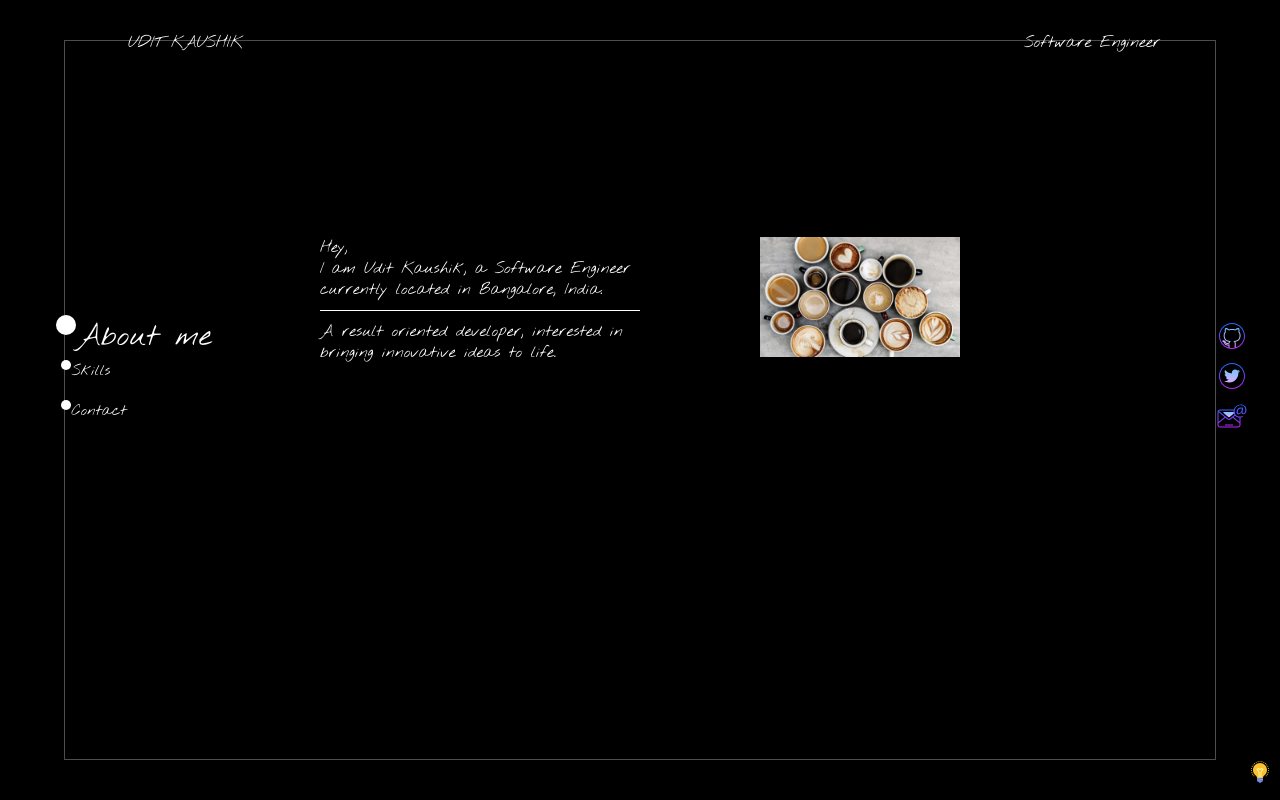
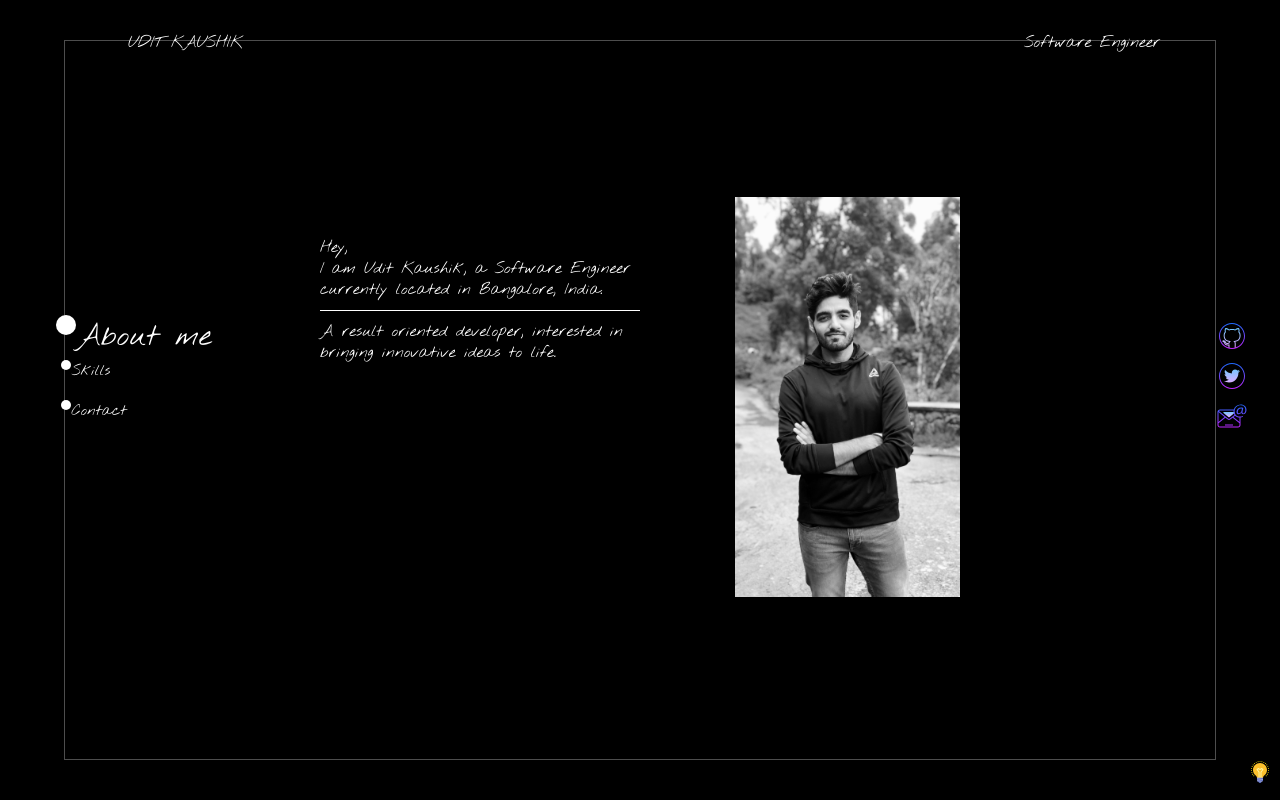
Before and after one commit to udit1994/portfolio, a React (Create React App) app: page / in a window 1280 px wide. Built offline with nearby package versions, Linux system fonts and the light colour scheme.

Commit message:
profile photo

```diff
--- a/src/components/About.js
+++ b/src/components/About.js
@@ -1,13 +1,13 @@
 import React from "react";
 import styled, { keyframes } from "styled-components";
 
-import coffee from "assets/coffee.jpg";
+import self from "assets/self.jpg";
 
 const Wrapper = styled.div`
   grid-column-start: 3;
   grid-column-end: 4;
   grid-row-start: 2;
-  grid-row-end: 3;
+  grid-row-end: 4;
   justify-self: end;
   align-self: center;
 `;
@@ -89,9 +89,12 @@ const Paragraph = styled.div`
   align-self: center;
 `;
 
+const VerticalLine = styled.div``;
+
 function About() {
   return (
     <>
+      <VerticalLine />
       <Paragraph>
         <TextTop>
           <TextTop1>
@@ -106,7 +109,7 @@ function About() {
         </TextBottom>
       </Paragraph>
       <Wrapper>
-        <img src={coffee} alt="" width="200px" />
+        <img src={self} alt="" style={{ width: "225px"}} />
       </Wrapper>
     </>
   );
```
Also changed, not shown: src/assets/self.jpg (added).
